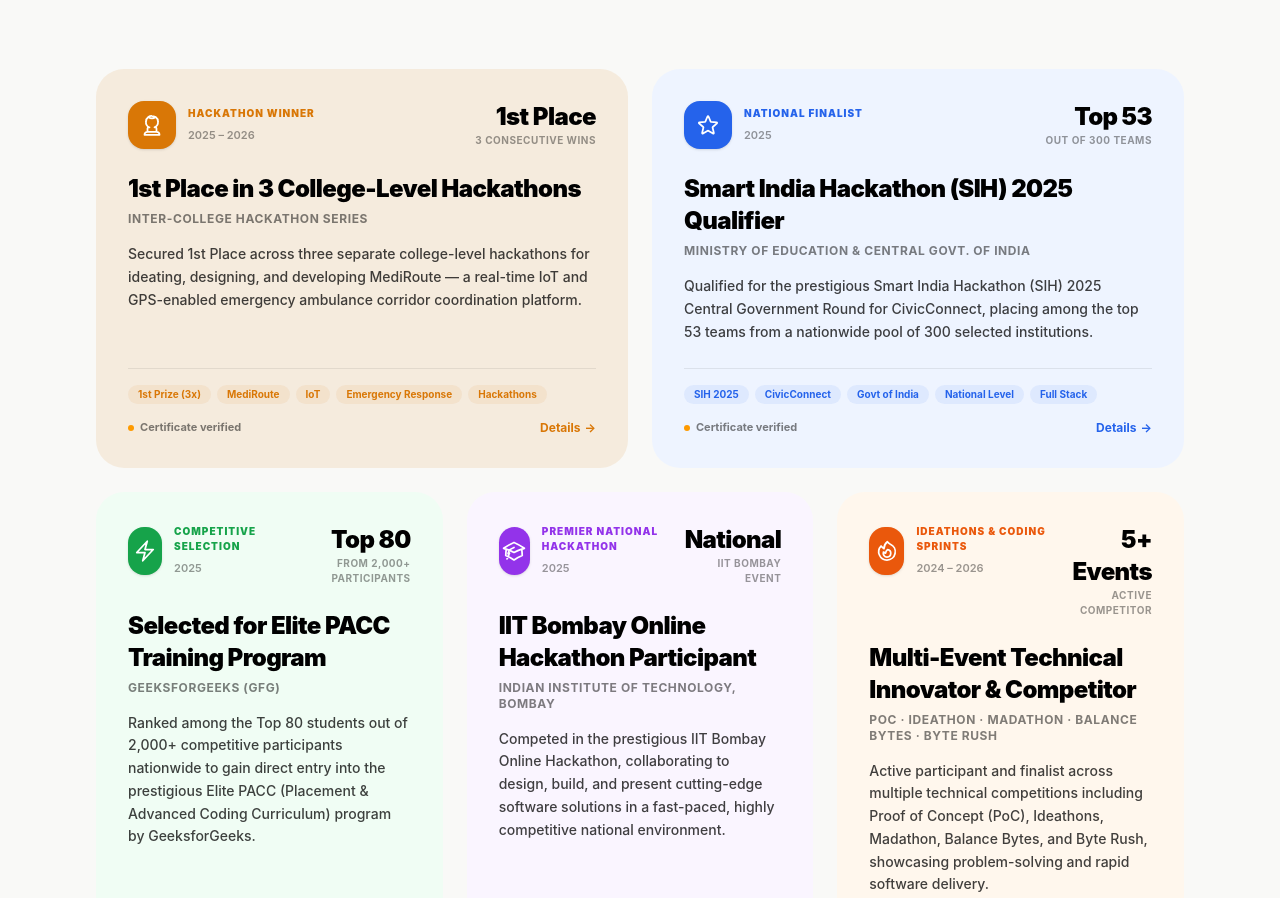
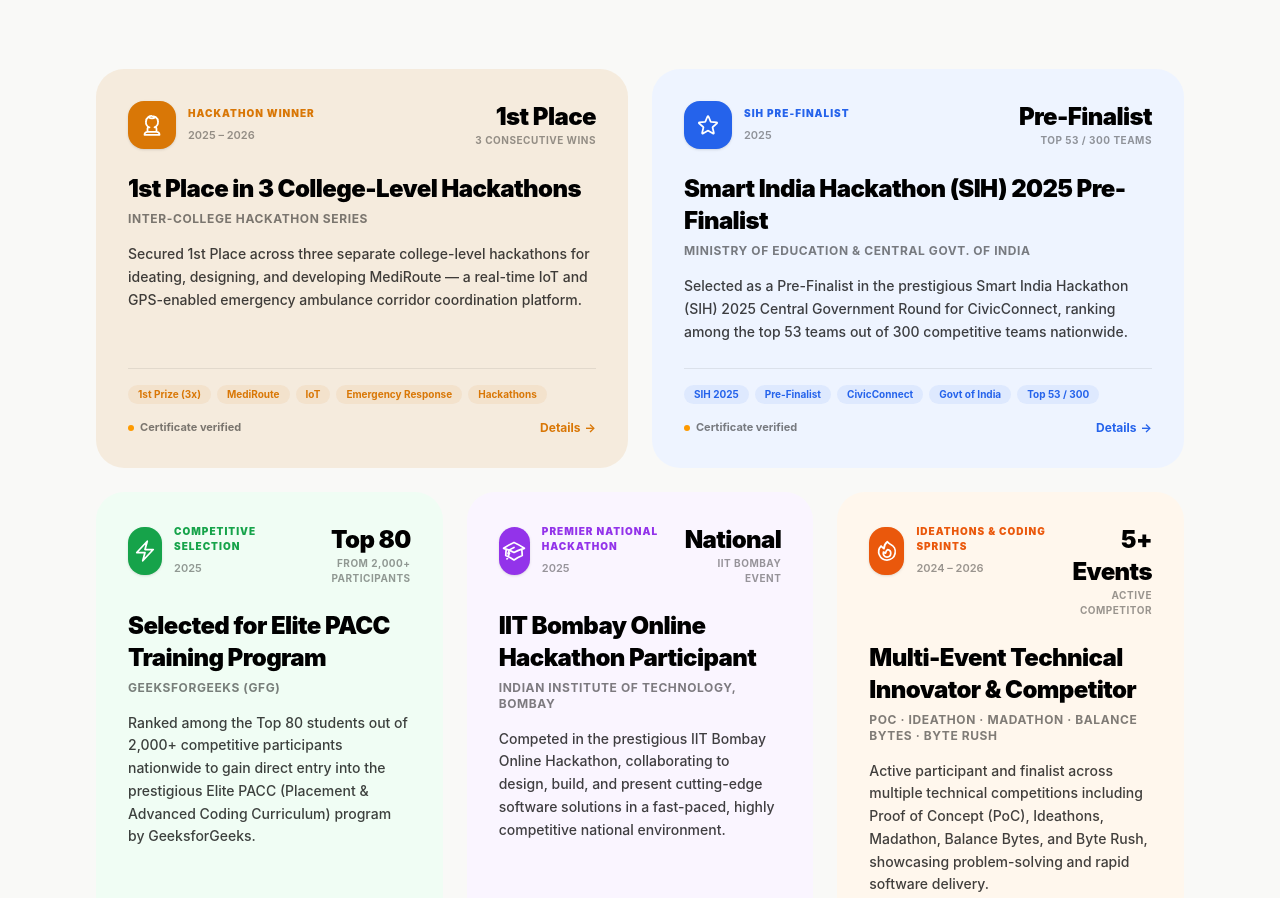
Before and after one commit to Navaneethanrs/PORTFOLIO, a React (Vite) app: page / in a window 1280 px wide. Shown: the part 4933-5831 px from the top of the page. Built offline with nearby package versions, Linux system fonts and the light colour scheme.

Commit message:
feat(achievements): designate Smart India Hackathon standing as SIH Pre-Finalist

```diff
--- a/src/components/Achievements.jsx
+++ b/src/components/Achievements.jsx
@@ -27,12 +27,12 @@ const achievements = [
   },
   {
     id: '02',
-    title: 'Smart India Hackathon (SIH) 2025 Qualifier',
+    title: 'Smart India Hackathon (SIH) 2025 Pre-Finalist',
     event: 'Ministry of Education & Central Govt. of India',
     year: '2025',
-    category: 'National Finalist',
-    metric: 'Top 53',
-    metricSub: 'Out of 300 Teams',
+    category: 'SIH Pre-Finalist',
+    metric: 'Pre-Finalist',
+    metricSub: 'Top 53 / 300 Teams',
     color: '#EEF4FF',
     accent: '#2563eb',
     icon: (
@@ -41,13 +41,13 @@ const achievements = [
       </svg>
     ),
     description:
-      'Qualified for the prestigious Smart India Hackathon (SIH) 2025 Central Government Round for CivicConnect, placing among the top 53 teams from a nationwide pool of 300 selected institutions.',
+      'Selected as a Pre-Finalist in the prestigious Smart India Hackathon (SIH) 2025 Central Government Round for CivicConnect, ranking among the top 53 teams out of 300 competitive teams nationwide.',
     highlights: [
-      'Selected for national-level problem statement under Central Government',
+      'Pre-Finalist for national-level problem statement under Central Government',
       'Engineered citizen grievance tracking workflows with real-time status updates',
       'Recognized for scalable system architecture and community impact',
     ],
-    tags: ['SIH 2025', 'CivicConnect', 'Govt of India', 'National Level', 'Full Stack'],
+    tags: ['SIH 2025', 'Pre-Finalist', 'CivicConnect', 'Govt of India', 'Top 53 / 300'],
   },
   {
     id: '03',
```
